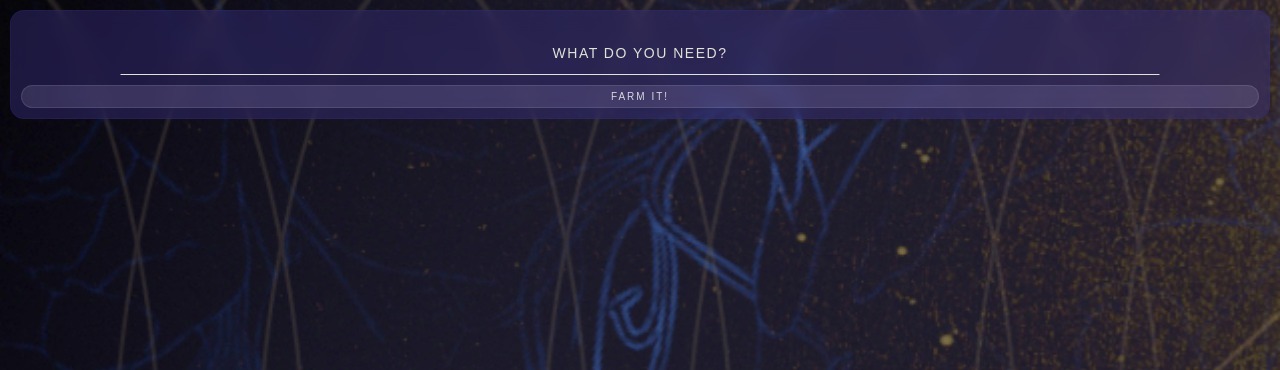
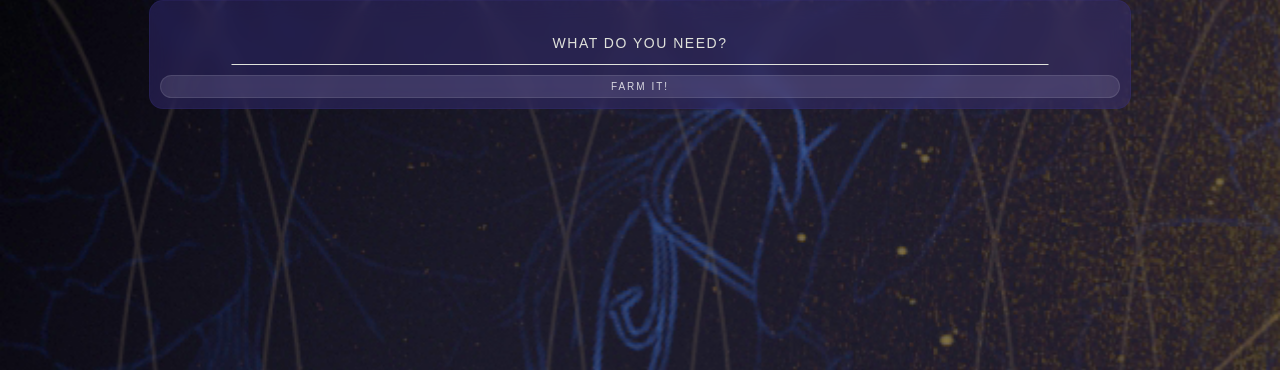
Before and after one commit to puentebravo/FarmFrame, a Flask app: page / in a window 1280 px wide. Shown: the part 50-420 px from the top of the page. Run offline with Flask 2, Linux system fonts and the light colour scheme.

Commit message:
Added media query for larger screens

```diff
--- a/farmFrame/static/style.css
+++ b/farmFrame/static/style.css
@@ -245,3 +245,17 @@ body {
     opacity: 1;
   }
 }
+
+@media (min-width: 720px) {
+  #hero, .card {
+    width: 75vw;
+    margin: auto;
+  }
+
+  .resultCard {
+    width: 75vw;
+    margin-left: auto;
+    margin-right: auto;
+  }
+
+}
```
